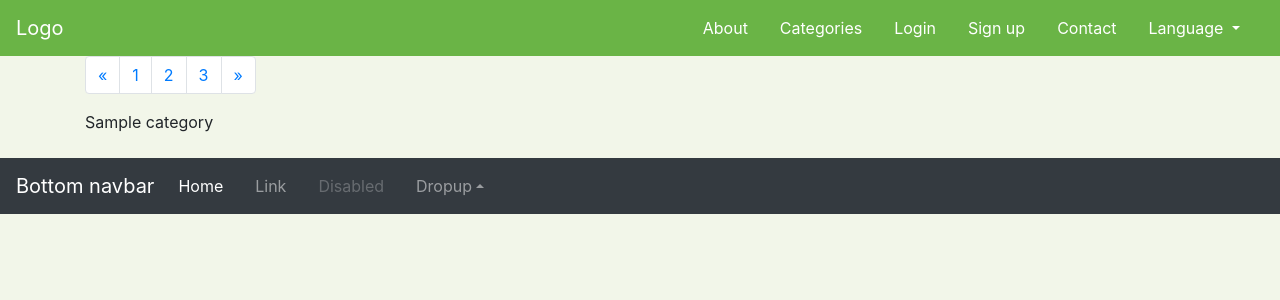
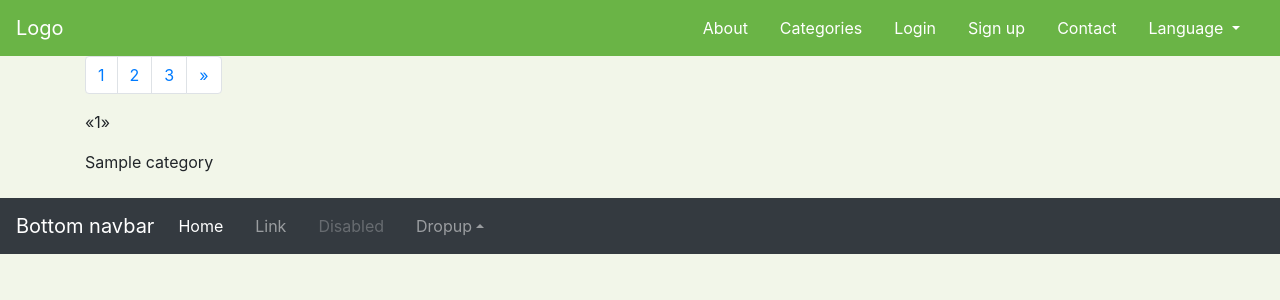
Before and after one commit to antrodart/mercados_prediccion, a Django app: page /categories/ in a window 1280 px wide. Shown: the top 300 px of the page. Run offline with Django 3.2, Linux system fonts and the light colour scheme; tables that the repository leaves empty hold one stand-in row (values such as "Sample post"); some libraries are stand-ins or nearby versions.

```diff
--- a/PredictionMarketsTFG/mercados_de_prediccion/views.py
+++ b/PredictionMarketsTFG/mercados_de_prediccion/views.py
@@ -1,6 +1,6 @@
 from django.shortcuts import render, redirect
 from django.utils.encoding import force_text
-from django.core.paginator import Paginator
+from django.core.paginator import Paginator, EmptyPage, PageNotAnInteger
 from django.core.exceptions import PermissionDenied
 from django.views.generic.base import TemplateView
 from django.contrib.auth.decorators import login_required
@@ -24,10 +24,16 @@ class ContactView(TemplateView):
 
 def list_categories_view(request):
 	all_categories = Category.objects.all()
-	paginator = Paginator(all_categories, per_page=10)
+	paginator = Paginator(all_categories, per_page=1)
+	page = request.GET.get('page')
 
-	page = request.GET.get('page')
-	categories = paginator.get_page(page)
+	try:
+		categories = paginator.get_page(page)
+	except PageNotAnInteger:
+		categories = paginator.get_page(1)
+	except EmptyPage:
+		categories = paginator.page(paginator.num_pages)
+
 	args = {'categories': categories}
 
 	return render(request, 'category/list_categories.html', args)
--- a/PredictionMarketsTFG/templates/category/list_categories.html
+++ b/PredictionMarketsTFG/templates/category/list_categories.html
@@ -9,14 +9,18 @@
     {% if user.is_authenticated and user.is_staff%}
         <a href='/category/create/' class="btn btn-info" role="button">{% blocktrans %}Create new category{% endblocktrans %}</a>
     {% endif %}
+
     <nav aria-label="Page navigation example">
         <ul class="pagination">
-            <li class="page-item">
-                <a class="page-link" href="#" aria-label="Previous">
-                    <span aria-hidden="true">&laquo;</span>
-                    <span class="sr-only">Previous</span>
-                </a>
-            </li>
+            {% if categories.has_previous %}
+                <li class="page-item">
+                    <a class="page-link" href="?page1" aria-label="Previous">
+                        <span aria-hidden="true">&laquo;</span>
+                        <span class="sr-only">Previous</span>
+                    </a>
+                </li>
+            {% endif %}
+
             <li class="page-item"><a class="page-link" href="#">1</a></li>
             <li class="page-item"><a class="page-link" href="#">2</a></li>
             <li class="page-item"><a class="page-link" href="#">3</a></li>
@@ -29,6 +33,28 @@
         </ul>
     </nav>
 
+    <ul class="pagination">
+        {% if categories.has_previous %}
+            <li class="page-item"><a class="page-link" href="?page={{ categories.previous_page_number }}">&laquo;</a></li>
+        {% else %}
+            <li class="page-item"><span>&laquo;</span></li>
+        {% endif %}
+
+        {% for page_num in categories.paginator.page_range %}
+            {% if categories.number == page_num %}
+                <li class="page-item">{{ page_num }} <span class="sr-only">(current)</span></li>
+            {% else %}
+                <li class="page-item"><a class="page-link" href="?page={{ page_num }}">{{ page_num }}</a></li>
+            {% endif %}
+        {% endfor %}
+        {% if categories.has_next %}
+            <li class="page-item"><a class="page-link" href="?page={{ categories.next_page_number }}">&raquo;</a></li>
+        {% else %}
+            <li class="page-item disabled"><span>&raquo;</span></li>
+        {% endif %}
+    </ul>
+
+
     {% for category in categories %}
         {{ category.title }}
     {% endfor %}
```
